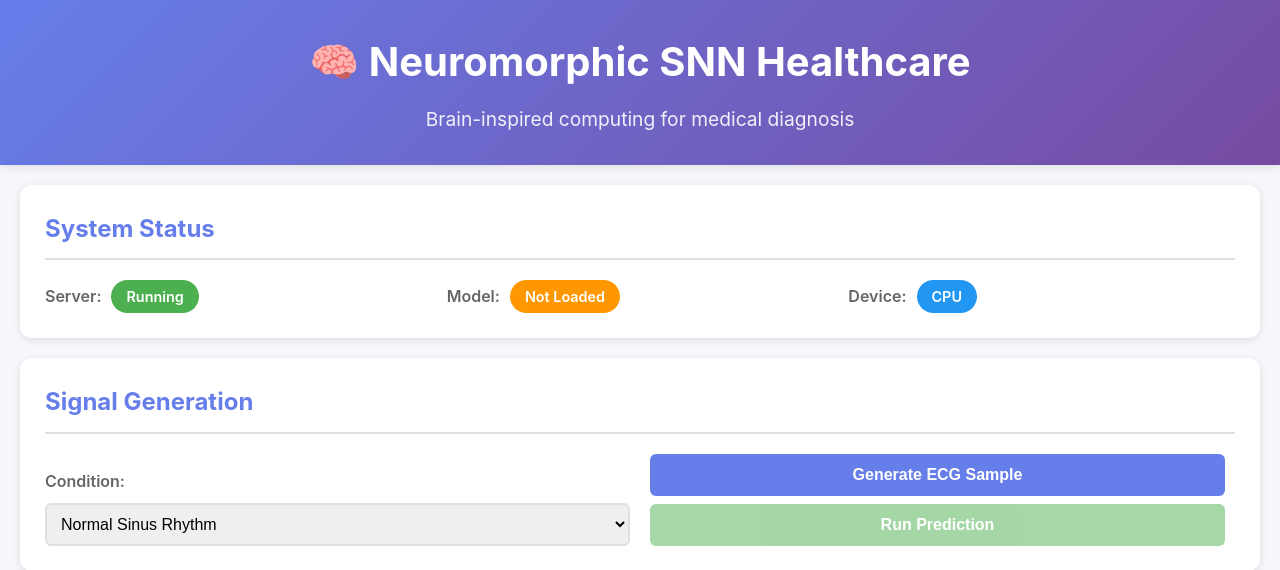
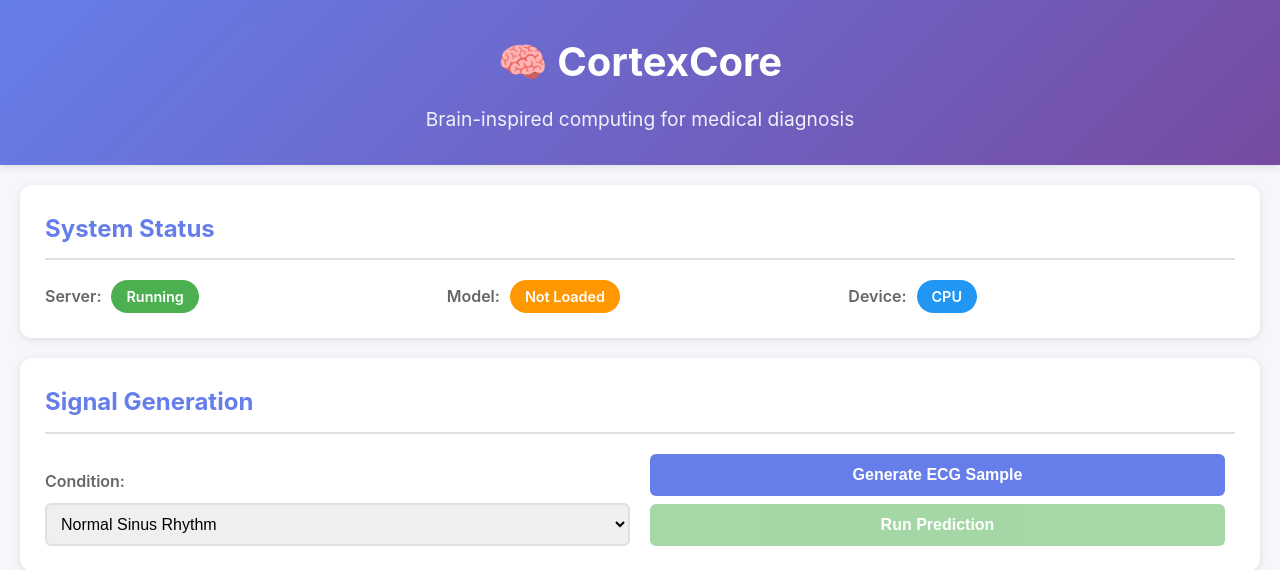
Before and after one commit to ahadullabaig/CortexCore, a Flask app: page / in a window 1280 px wide. Shown: the top 570 px of the page. Run offline with Flask 3, Linux system fonts and the light colour scheme; some libraries are stand-ins or nearby versions.

Commit message:
refactored name change

```diff
--- a/demo/app.py
+++ b/demo/app.py
@@ -275,7 +275,7 @@ def internal_error(error):
 
 if __name__ == '__main__':
     print("=" * 60)
-    print("🧠 NEUROMORPHIC SNN HEALTHCARE - DEMO SERVER")
+    print("🧠 CortexCore - DEMO SERVER")
     print("=" * 60)
     print()
 
--- a/demo/static/script.js
+++ b/demo/static/script.js
@@ -1,5 +1,5 @@
 /**
- * Neuromorphic SNN Healthcare - Demo JavaScript
+ * CortexCore - Demo JavaScript
  * ==============================================
  *
  * Owner: CS4 / Deployment Engineer
@@ -18,7 +18,7 @@ let currentSpikes = null;
 // ============================================
 
 document.addEventListener('DOMContentLoaded', () => {
-    console.log('🧠 Neuromorphic SNN Demo initialized');
+    console.log('🧠 CortexCore Demo initialized');
 
     // Check system health
     checkHealth();
@@ -354,7 +354,7 @@ function formatTime(ms) {
 // Console Styling
 // ============================================
 
-console.log('%c🧠 Neuromorphic SNN Healthcare Demo', 'font-size: 20px; font-weight: bold; color: #667eea;');
+console.log('%c🧠 CortexCore Demo', 'font-size: 20px; font-weight: bold; color: #667eea;');
 console.log('%cBrain-inspired computing for medical diagnosis', 'font-size: 14px; color: #666;');
 console.log('');
 console.log('📊 Features:');
--- a/demo/static/style.css
+++ b/demo/static/style.css
@@ -1,5 +1,5 @@
 /* ============================================
-   Neuromorphic SNN Healthcare - Demo Styles
+   CortexCore - Demo Styles
    ============================================ */
 
 /* Reset & Base Styles */
--- a/demo/templates/index.html
+++ b/demo/templates/index.html
@@ -3,7 +3,7 @@
 <head>
     <meta charset="UTF-8">
     <meta name="viewport" content="width=device-width, initial-scale=1.0">
-    <title>Neuromorphic SNN Healthcare - Demo</title>
+    <title>CortexCore - Demo</title>
 
     <!-- Plotly for visualizations -->
     <script src="https://cdn.plot.ly/plotly-2.26.0.min.js"></script>
@@ -15,7 +15,7 @@
     <!-- Header -->
     <header class="header">
         <div class="container">
-            <h1>🧠 Neuromorphic SNN Healthcare</h1>
+            <h1>🧠 CortexCore</h1>
             <p class="subtitle">Brain-inspired computing for medical diagnosis</p>
         </div>
     </header>
--- a/requirements.txt
+++ b/requirements.txt
@@ -1,5 +1,5 @@
 # ============================================
-# NEUROMORPHIC SNN HEALTHCARE - MVP REQUIREMENTS
+# CortexCore - MVP REQUIREMENTS
 # ============================================
 # This is the minimal dependency set for rapid hackathon development
 # Installation: pip install -r requirements.txt
--- a/setup.py
+++ b/setup.py
@@ -1,5 +1,5 @@
 """
-Neuromorphic SNN Healthcare - Package Setup
+CortexCore - Package Setup
 ==========================================
 
 Installation:
--- a/src/__init__.py
+++ b/src/__init__.py
@@ -1,5 +1,5 @@
 """
-Neuromorphic SNN Healthcare System
+CortexCore System
 ==================================
 
 Brain-inspired computing for medical diagnosis using Spiking Neural Networks.
@@ -16,7 +16,7 @@ License: MIT
 """
 
 __version__ = "0.1.0-mvp"
-__author__ = "Neuromorphic Healthcare Team"
+__author__ = "CortexCore Team"
 
 # Quick imports for convenience
 try:
```
Also changed, not shown: 8 other files.
